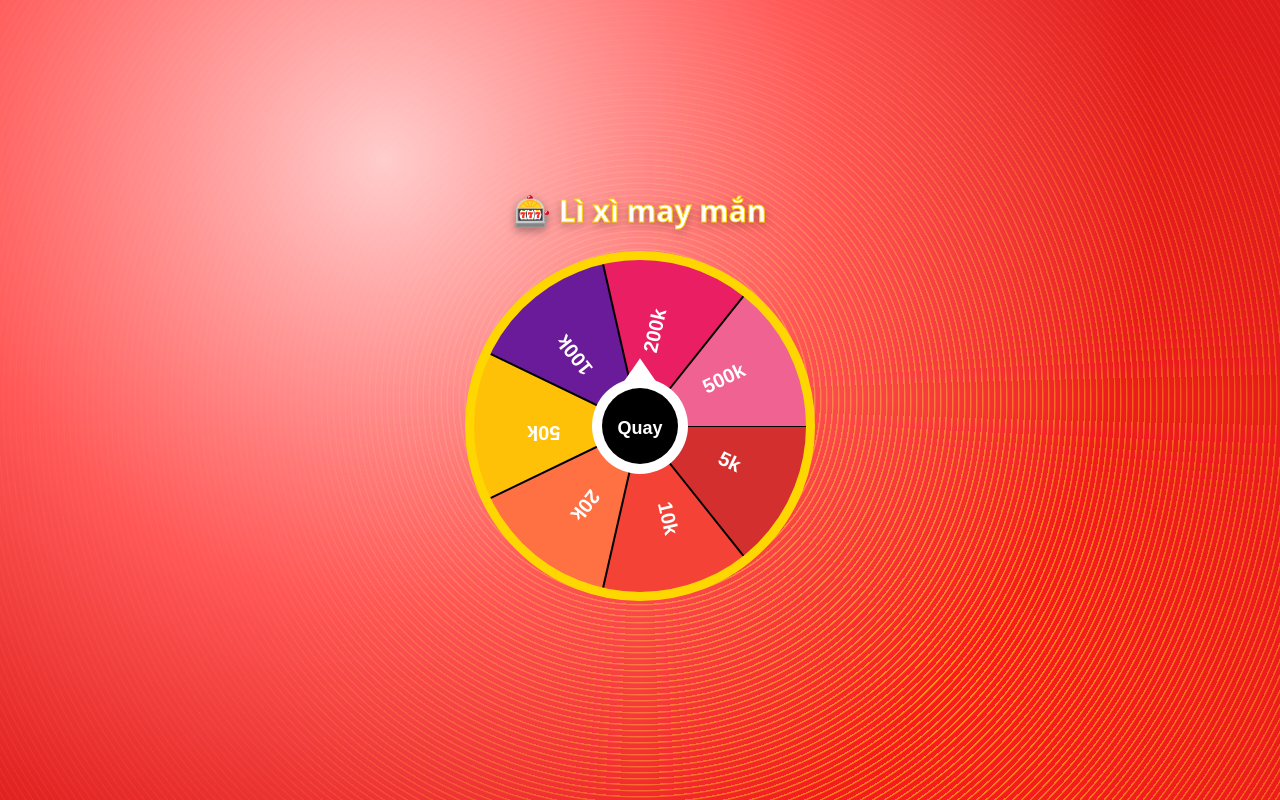
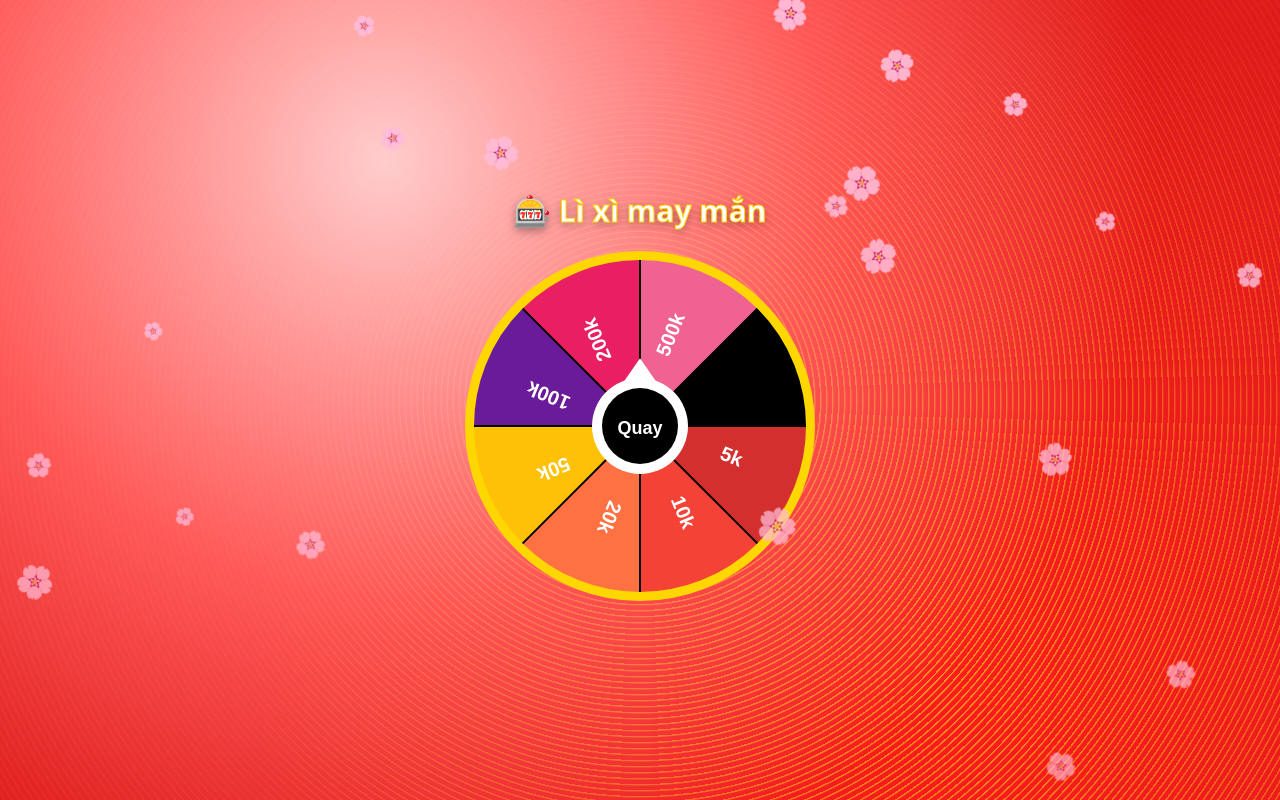
Before and after one commit to anhminh270622/random-money, a React (Vite) app: page / in a window 1280 px wide. Built offline with nearby package versions, Linux system fonts and the light colour scheme.

Commit message:
update: effect

```diff
--- a/src/App.css
+++ b/src/App.css
@@ -1,7 +1,6 @@
 #root {
   max-width: 1280px;
   margin: 0 auto;
-  padding: 2rem;
   text-align: center;
   width: 100% !important;
 }
@@ -41,3 +40,29 @@
 .read-the-docs {
   color: #888;
 }
+.falling-flowers {
+  position: fixed;
+  inset: 0;
+  pointer-events: none;
+  overflow: hidden;
+  z-index: 5; /* nằm trên nền nhưng dưới modal */
+}
+
+.flower {
+  position: absolute;
+  top: -50px;
+  animation-name: fall;
+  animation-timing-function: linear;
+  animation-iteration-count: infinite;
+}
+
+@keyframes fall {
+  0% {
+    transform: translateY(-10vh) rotate(0deg);
+    opacity: 1;
+  }
+  100% {
+    transform: translateY(110vh) rotate(360deg);
+    opacity: 0.6;
+  }
+}
--- a/src/App.jsx
+++ b/src/App.jsx
@@ -1,37 +1,37 @@
 import { useEffect, useRef, useState } from "react";
 import Wheel from "./Wheel";
+import "./App.css"; // nhớ import CSS
 
 function App() {
   const [result, setResult] = useState("");
   const [showModal, setShowModal] = useState(false);
   const [playConfetti, setPlayConfetti] = useState(false);
   const confettiRef = useRef(null);
-  const segments = [
-    "5k",
-    "10k",
-    "20k",
-    "50k",
-    "100k",
-    "200k",
-    "500k",
-  ];
+  const wheelRef = useRef(null);
 
+  const segments = ["5k", "10k", "20k", "50k", "100k", "200k", "500k", ""];
   const colors = [
     "#D32F2F", // đỏ đậm lì xì
     "#F44336", // đỏ tươi
     "#FF7043", // cam đỏ
     "#FFC107", // vàng đậm
-    "#6A1B9A", // tím đậm để khác biệt rõ với 50k
-    "#E91E63", // hồng đào (hoa đào)
+    "#6A1B9A", // tím đậm
+    "#E91E63", // hồng đào
     "#F06292", // hồng nhạt
+    "#000000"  // đen
   ];
 
+  // hiệu ứng confetti khi quay xong
   useEffect(() => {
     if (!playConfetti) return;
     const canvas = confettiRef.current;
     const ctx = canvas.getContext("2d");
     let id;
-    const colors = ["#f94144", "#f3722c", "#f8961e", "#90be6d", "#43aa8b", "#577590", "#f9c74f", "#9b5de5"];
+    const colors = [
+      "#f94144", "#f3722c", "#f8961e",
+      "#90be6d", "#43aa8b", "#577590",
+      "#f9c74f", "#9b5de5"
+    ];
     const width = (canvas.width = window.innerWidth);
     const height = (canvas.height = window.innerHeight);
     const particles = Array.from({ length: 200 }, () => ({
@@ -45,6 +45,7 @@ function App() {
       rot: Math.random() * Math.PI,
       vr: -0.2 + Math.random() * 0.4,
     }));
+
     const draw = () => {
       ctx.clearRect(0, 0, width, height);
       particles.forEach((p) => {
@@ -62,16 +63,19 @@ function App() {
       id = requestAnimationFrame(draw);
     };
     draw();
+
     const stop = setTimeout(() => {
       cancelAnimationFrame(id);
       ctx.clearRect(0, 0, width, height);
       setPlayConfetti(false);
     }, 3000);
+
     const resize = () => {
       canvas.width = window.innerWidth;
       canvas.height = window.innerHeight;
     };
     window.addEventListener("resize", resize);
+
     return () => {
       window.removeEventListener("resize", resize);
       clearTimeout(stop);
@@ -80,15 +84,15 @@ function App() {
   }, [playConfetti]);
 
   const handleFinished = (winner) => {
-    setResult(winner);
+    const custom = winner === "" ? "+1 lần" : winner;
+    setResult(custom);
     setShowModal(true);
     setPlayConfetti(true);
   };
 
-  const wheelRef = useRef(null);
-
   return (
-    <div style={{
+    <div
+      style={{
         minHeight: "100vh",
         color: "white",
         display: "flex",
@@ -97,17 +101,29 @@ function App() {
         justifyContent: "center",
         gap: 24,
         position: "relative",
-      backgroundImage: `radial-gradient(circle at 30% 20%, #ffcccc 0%, #ff5757 40%, #b71c1c 70%), radial-gradient(circle at 75% 85%, #ffe082 0%, #880e4f 60%), repeating-radial-gradient(circle at 50% 50%, rgba(255,215,0,0.35) 0px, rgba(255,215,0,0.35) 1px, rgba(0,0,0,0) 2px, rgba(0,0,0,0) 6px)`,
+        backgroundImage: `radial-gradient(circle at 30% 20%, #ffcccc 0%, #ff5757 40%, #b71c1c 70%),
+                          radial-gradient(circle at 75% 85%, #ffe082 0%, #880e4f 60%),
+                          repeating-radial-gradient(circle at 50% 50%, rgba(255,215,0,0.35) 0px,
+                          rgba(255,215,0,0.35) 1px, rgba(0,0,0,0) 2px, rgba(0,0,0,0) 6px)`,
         backgroundColor: "#7a0000",
-      backgroundBlendMode: "screen, overlay, normal"
-    }}>
-      <h1 style={{
+        backgroundBlendMode: "screen, overlay, normal",
+      }}
+    >
+      {/* <div className="image-container">
+        <img style={{ width: "100%", height: "100%" }} src="../../public/tet.png" alt="background" />
+      </div> */}
+      <h1
+        style={{
           margin: 0,
           fontSize: 30,
           color: "#ffffff",
           WebkitTextStroke: "1px #ffd700",
-        textShadow: "0 3px 10px rgba(0,0,0,0.35)"
-      }}>🎰 Lì xì may mắn</h1>
+          textShadow: "0 3px 10px rgba(0,0,0,0.35)",
+        }}
+      >
+        🎰 Lì xì may mắn
+      </h1>
+
       <Wheel
         ref={wheelRef}
         segments={segments}
@@ -115,10 +131,46 @@ function App() {
         blacklist={["500k", "200k"]}
         onFinished={handleFinished}
       />
-      <canvas ref={confettiRef} style={{ position: "fixed", inset: 0, pointerEvents: "none" }} />
+
+      {/* Confetti */}
+      <canvas
+        ref={confettiRef}
+        style={{ position: "fixed", inset: 0, pointerEvents: "none" }}
+      />
+
+      {/* Hoa đào rơi */}
+      <div className="falling-flowers">
+        {Array.from({ length: 20 }).map((_, i) => (
+          <span
+            key={i}
+            className="flower"
+            style={{
+              left: `${Math.random() * 100}vw`,
+              animationDuration: `${5 + Math.random() * 5}s`,
+              animationDelay: `${Math.random() * 5}s`,
+              fontSize: `${16 + Math.random() * 20}px`,
+            }}
+          >
+            🌸
+          </span>
+        ))}
+      </div>
+
+      {/* Modal kết quả */}
       {showModal && (
-        <div style={{ position: "fixed", inset: 0, background: "rgba(0,0,0,0.55)", display: "flex", alignItems: "center", justifyContent: "center", zIndex: 20 }}>
-          <div style={{
+        <div
+          style={{
+            position: "fixed",
+            inset: 0,
+            background: "rgba(0,0,0,0.55)",
+            display: "flex",
+            alignItems: "center",
+            justifyContent: "center",
+            zIndex: 20,
+          }}
+        >
+          <div
+            style={{
               background: "linear-gradient(180deg, #b00000 0%, #7a0000 100%)",
               borderRadius: 18,
               border: "2px solid #ffd700",
@@ -127,16 +179,66 @@ function App() {
               textAlign: "center",
               boxShadow: "0 12px 40px rgba(0,0,0,0.5)",
               color: "#fff",
-            position: "relative"
-          }}>
-            <div style={{ position: "absolute", inset: 0, pointerEvents: "none", background: "radial-gradient(circle at 30% 20%, rgba(255,215,0,0.25) 0, rgba(255,215,0,0) 50%), radial-gradient(circle at 80% 80%, rgba(255,215,0,0.2) 0, rgba(255,215,0,0) 55%)" }} />
+              position: "relative",
+            }}
+          >
+            <div
+              style={{
+                position: "absolute",
+                inset: 0,
+                pointerEvents: "none",
+                background:
+                  "radial-gradient(circle at 30% 20%, rgba(255,215,0,0.25) 0, rgba(255,215,0,0) 50%), radial-gradient(circle at 80% 80%, rgba(255,215,0,0.2) 0, rgba(255,215,0,0) 55%)",
+              }}
+            />
             <div style={{ position: "relative" }}>
-              <div style={{ fontSize: 24, fontWeight: 800, marginBottom: 8, color: "#ffd700" }}>🎉 Chúc mừng! 🎉</div>
+              <div
+                style={{
+                  fontSize: 24,
+                  fontWeight: 800,
+                  marginBottom: 8,
+                  color: "#ffd700",
+                }}
+              >
+                🎉 Chúc mừng! 🎉
+              </div>
               <div style={{ fontSize: 18, marginBottom: 16 }}>Bạn nhận được:</div>
-              <div style={{ fontSize: 36, fontWeight: 900, color: "#00ffe6", marginBottom: 20, textShadow: "0 2px 0 rgba(0,0,0,0.3)" }}>{result}</div>
+              <div
+                style={{
+                  fontSize: 36,
+                  fontWeight: 900,
+                  color: "#00ffe6",
+                  marginBottom: 20,
+                  textShadow: "0 2px 0 rgba(0,0,0,0.3)",
+                }}
+              >
+                {result}
+              </div>
               <div style={{ display: "flex", gap: 12, justifyContent: "center" }}>
-                <button onClick={() => setShowModal(false)} style={{ background: "#8b0000", border: "2px solid #ffd700", color: "#fff" }}>Đóng</button>
-                <button onClick={() => { setShowModal(false); setResult(""); setTimeout(() => wheelRef.current?.spin(), 50); }} style={{ background: "#00c853", border: "2px solid #ffd700", color: "#fff" }}>Quay tiếp</button>
+                <button
+                  onClick={() => setShowModal(false)}
+                  style={{
+                    background: "#8b0000",
+                    border: "2px solid #ffd700",
+                    color: "#fff",
+                  }}
+                >
+                  Đóng
+                </button>
+                <button
+                  onClick={() => {
+                    setShowModal(false);
+                    setResult("");
+                    setTimeout(() => wheelRef.current?.spin(), 50);
+                  }}
+                  style={{
+                    background: "#00c853",
+                    border: "2px solid #ffd700",
+                    color: "#fff",
+                  }}
+                >
+                  Quay tiếp
+                </button>
               </div>
             </div>
           </div>
```
Also changed, not shown: public/tet.png (added). Lines whose indentation alone changed are shown as unchanged.
